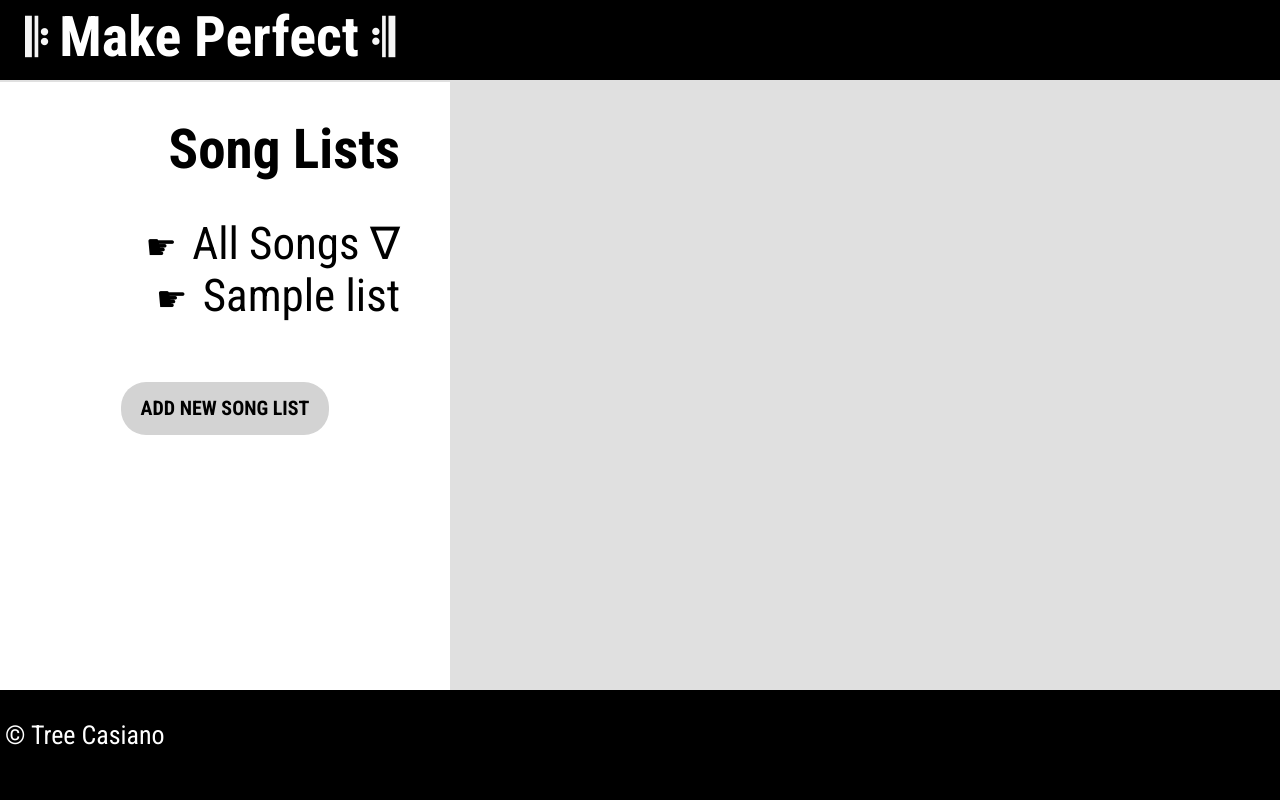
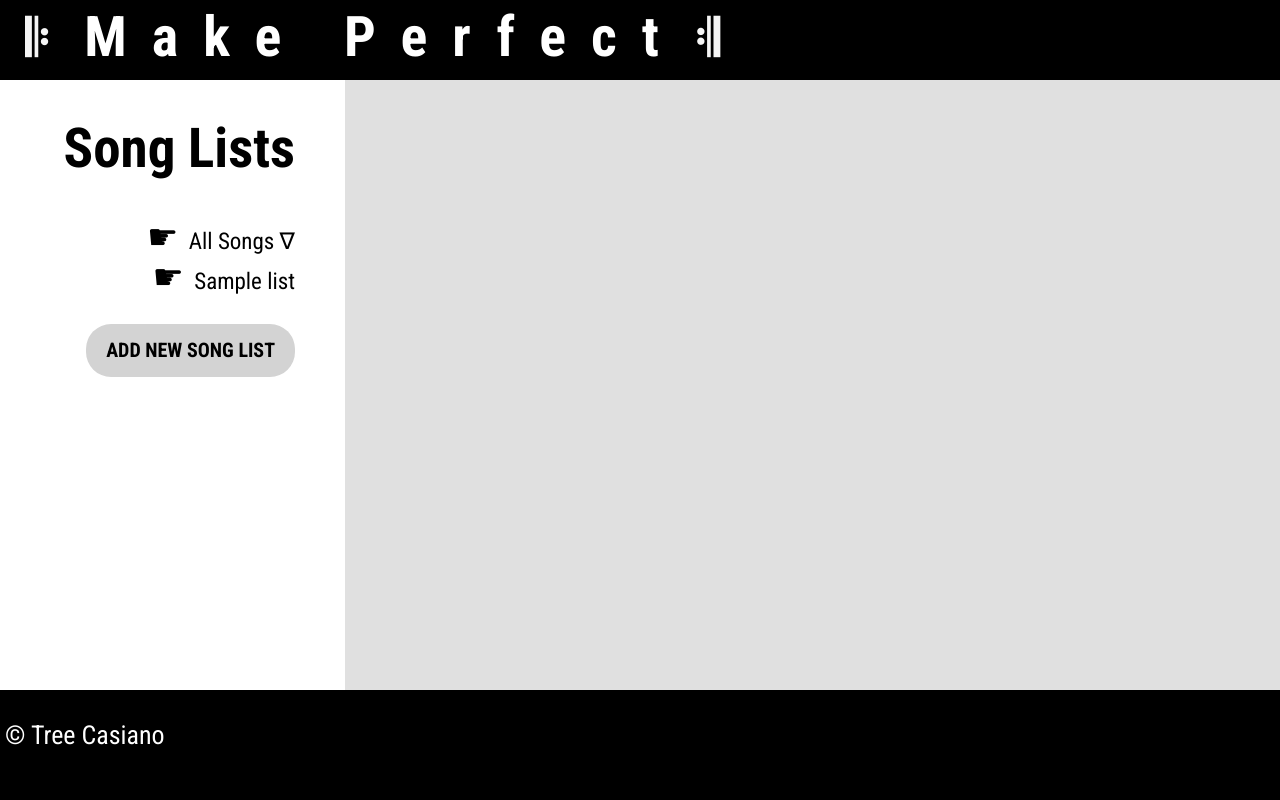
Before and after one commit to kevinelong/makeperfect, a Django app: template makeperfect_app/templates/makeperfect_app/index.html in a window 1280 px wide. Run offline with Django 3.2, Linux system fonts and the light colour scheme; the template is opened without the code that fills it: most values are stand-ins (such as "Sample title", 1, 10 or a date in 2020); some libraries are stand-ins or nearby versions.

Commit message:
Add letter-spacing to header span text and adjust font sizes in side bar and body.

```diff
--- a/makeperfect_app/static/css/style.css
+++ b/makeperfect_app/static/css/style.css
@@ -3,7 +3,7 @@ body {
     background: #E0E0E0;
     color: black;
     font-family: 'Roboto Condensed', sans-serif;
-    font-size: 35px;
+    font-size: 25px;
     margin: auto;
     width: 100%;
     height: 100%;
@@ -12,7 +12,7 @@ body {
 
 .main-content {
     margin: 0;
-    padding: 80px 30px 200px 510px;
+    padding: 80px 30px 150px 450px;
     display: none;
     height: 100%
     right:0;
@@ -23,22 +23,18 @@ body {
     background: white;
     position: fixed;
     left: 0;
-    top: 81.5px;
-    width: 350px;
+    top: 80px;
     bottom: 100px;
-    padding: 0 50px 100px 50px;
-    font-size: 45px;
-    text-align: center;
+    min-width: 275px;
+    padding: 0 50px 20px 20px;
+    font-size: 23px;
+    text-align: right;
     overflow-y:scroll;
 }
 
 #sidebar-all-songs {
-    font-size: 20px;
+    font-size: 17px;
     display: none;
-}
-
-#song-lists {
-    text-align: right;
 }
 
 /*--------------------------------------------
@@ -59,6 +55,7 @@ header span {
     font-size: 56px;
     font-weight: bold;
     color: white;
+    letter-spacing: 25px;
 }
 
 header span:before {
@@ -95,11 +92,11 @@ h1 {
 }
 
 h2 {
-    font-size: 50px;
+    font-size: 35px;
 }
 
 h3 {
-    font-size: 45px;
+    font-size: 30px;
 }
 
 .main-content h1 {
```
